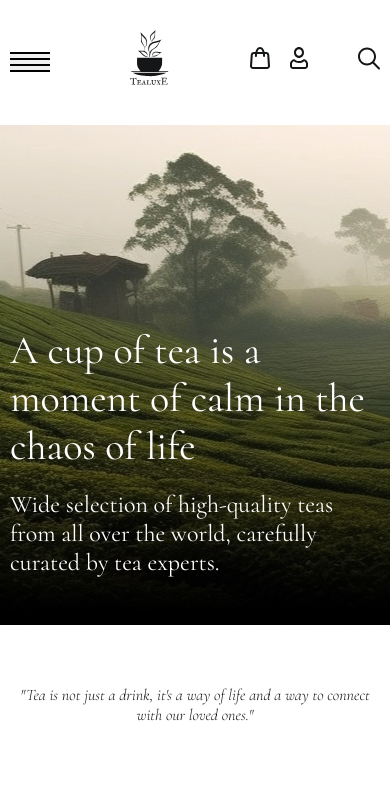
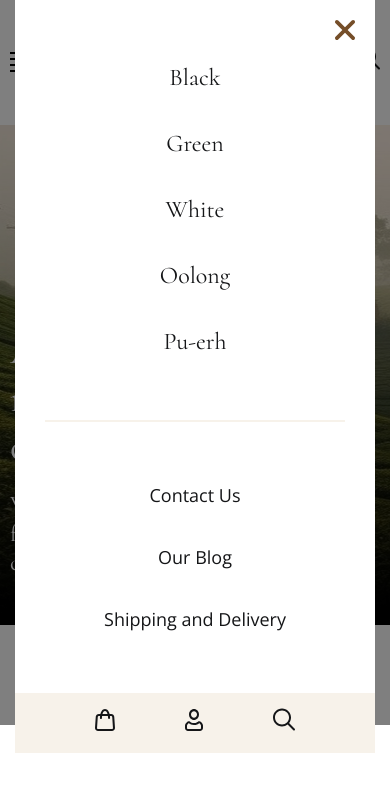
Before and after one commit to AndreySchmidt/tea, a plain HTML site: page index.html in a window 390 px wide. Both pictures are taken after a click on the button 30 px from the left and 62 px from the top of the page. Drawn offline with nearby package versions, Linux system fonts and the light colour scheme.

Commit message:
mobile menu

```diff
--- a/css/style.css
+++ b/css/style.css
@@ -14,6 +14,7 @@ body {
   font-size: 20px;
   font-weight: 300;
   line-height: 1.5;
+  position: relative;
 }
 
 a {
@@ -24,6 +25,7 @@ a {
 button {
   padding: 0;
   border: none;
+  background-color: transparent;
 }
 
 ul {
@@ -52,6 +54,24 @@ ul {
   display: none;
   height: 20px;
   width: 40px;
+  z-index: 2;
+  position: relative;
+}
+
+.menu--close {
+  display: none;
+  position: absolute;
+  top: 0;
+  bottom: 0;
+  left: 0;
+  right: 0;
+  background-color: rgba(0, 0, 0, .5);
+  z-index: 1;
+  /* transition: background-color .3s ease; */
+}
+
+.menu--close.menu--open {
+  display: block;
 }
 
 .menu__btn span {
@@ -66,6 +86,13 @@ ul {
   font-weight: 400;
   font-size: 18px;
   margin-left: 85px;
+  position: relative;
+  z-index: 3;
+}
+
+.mobile-nav,
+.menu__close {
+  display: none;
 }
 
 .user-actions {
@@ -148,6 +175,11 @@ ul {
 }
 
 @media (max-width: 860px) {
+  .mobile-nav,
+  .menu__close {
+    display: block;
+  }
+
   .menu {
     order: -1;
     margin-right: 0;
@@ -165,7 +197,61 @@ ul {
   }
 
   .menu__list {
-    display: none;
+    /* display: none; */
+    position: absolute;
+    top: 0;
+    left: 0;
+    right: 0;
+    width: 480px;
+    /* width: 360px; */
+    margin: 0 auto;
+    background-color: #fff;
+
+    display: block;
+    text-align: center;
+    padding-top: 60px;
+
+    transform: translateY(-100%);
+    transition: transform 0.3s ease;
+  }
+
+  .menu__list.menu__list--open {
+    transform: translateY(0%);
+  }
+
+  .menu__close-btn {
+    position: absolute;
+    top: 20px;
+    right: 20px;
+    cursor: pointer;
+  }
+
+  .menu__item {
+    margin-bottom: 30px;
+    font-size: 24px;
+    font-family: "Cormorant", serif;
+  }
+
+  .mobile-menu {
+    /* margin-top: 60px;
+    margin-left: 30px;
+    margin-right: 30px; */
+    margin: 60px 30px;
+    padding-top: 60px;
+    border-top: 2px solid #f7f2ea;
+  }
+
+  .mobile-menu__item {
+    margin-bottom: 35px;
+  }
+
+  .mobile-actions {
+    display: flex;
+    justify-content: space-between;
+    align-items: center;
+    background-color: #f7f2ea;
+    height: 60px;
+    padding: 0 80px;
   }
 }
 
@@ -216,6 +302,10 @@ ul {
   .logo img {
     width: 40px;
   }
+
+  .menu__list {
+    width: 360px;
+  }
 }
 
 @media (max-width: 360px) {
--- a/index.html
+++ b/index.html
@@ -16,6 +16,7 @@
     <link rel="stylesheet" href="css/style.css" />
   </head>
   <body>
+    <div class="menu--close"></div>
     <header class="header">
       <div class="container">
         <div class="header__inner">
@@ -27,6 +28,14 @@
               <span></span><span></span><span></span><span></span>
             </button>
             <ul class="menu__list">
+              <!-- <ul class="menu__list menu__list--open"> -->
+
+              <li class="menu__close">
+                <button class="menu__close-btn">
+                  <img src="images/close.svg" alt="">
+                </button>
+              </li>
+
               <li class="menu__item">
                 <a href="#" class="menu__link">Black</a>
               </li>
@@ -41,6 +50,38 @@
               </li>
               <li class="menu__item">
                 <a href="#" class="menu__link">Pu-erh</a>
+              </li>
+              <li class="mobile-nav">
+                <ul class="mobile-menu">
+                  <li class="mobile-menu__item">
+                    <a href="" class="mobile__menu-link">Contact Us</a>
+                  </li>
+                  <li class="mobile-menu__item">
+                    <a href="" class="mobile__menu-link">Our Blog</a>
+                  </li>
+                  <li class="mobile-menu__item">
+                    <a href="" class="mobile__menu-link">
+                      Shipping and Delivery
+                    </a>
+                  </li>
+                </ul>
+                <ul class="mobile-actions">
+                  <li class="mobile-actions__item">
+                    <a href="#" class="mobile-actions__link">
+                      <img src="images/cart.svg" alt="" />
+                    </a>
+                  </li>
+                  <li class="mobile-actions__item">
+                    <a href="#" class="mobile-actions__link">
+                      <img src="images/user.svg" alt="" />
+                    </a>
+                  </li>
+                  <li class="mobile-actions__item">
+                    <a href="#" class="mobile-actions__link">
+                      <img src="images/search.svg" alt="" />
+                    </a>
+                  </li>
+                </ul>
               </li>
             </ul>
           </nav>
--- a/js/main.js
+++ b/js/main.js
@@ -0,0 +1,15 @@
+const menuBtn = document.querySelector(".menu__btn");
+const menuClose = document.querySelector(".menu__close");
+const menulist = document.querySelector(".menu__list");
+const menuShadow = document.querySelector(".menu--close");
+
+menuBtn.addEventListener("click", () => {
+  // menulist.classList.add("menu__list--open");
+  menulist.classList.toggle("menu__list--open");
+  menuShadow.classList.toggle("menu--open");
+});
+
+menuClose.addEventListener("click", () => {
+  menulist.classList.remove("menu__list--open");
+  menuShadow.classList.remove("menu--open");
+});
```
